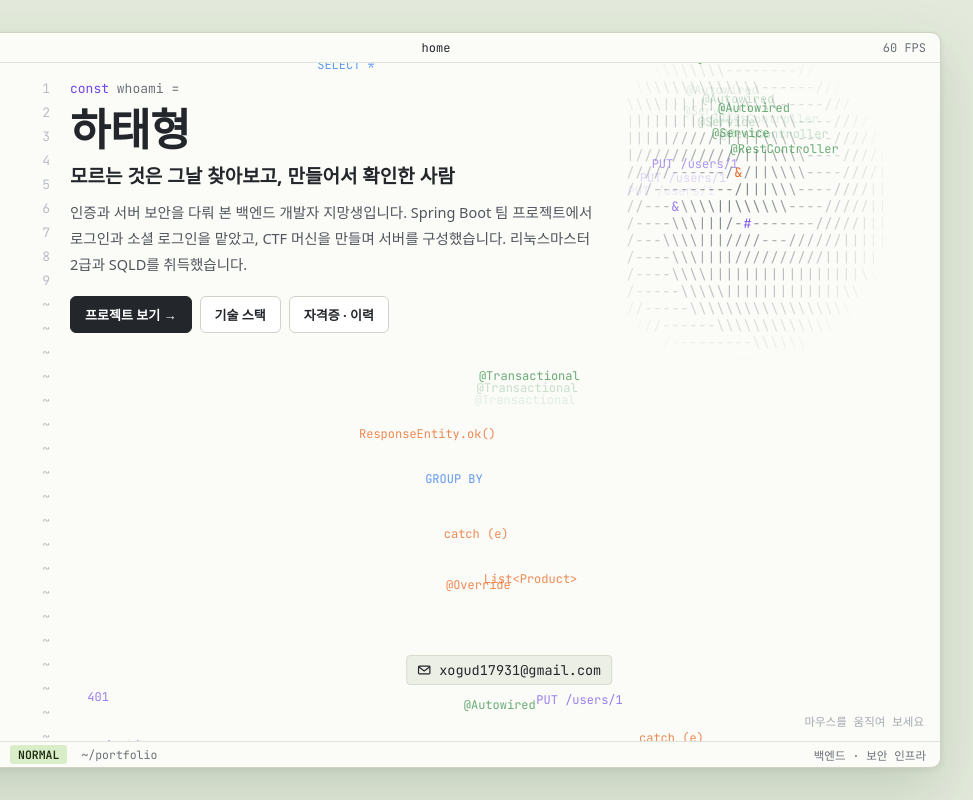
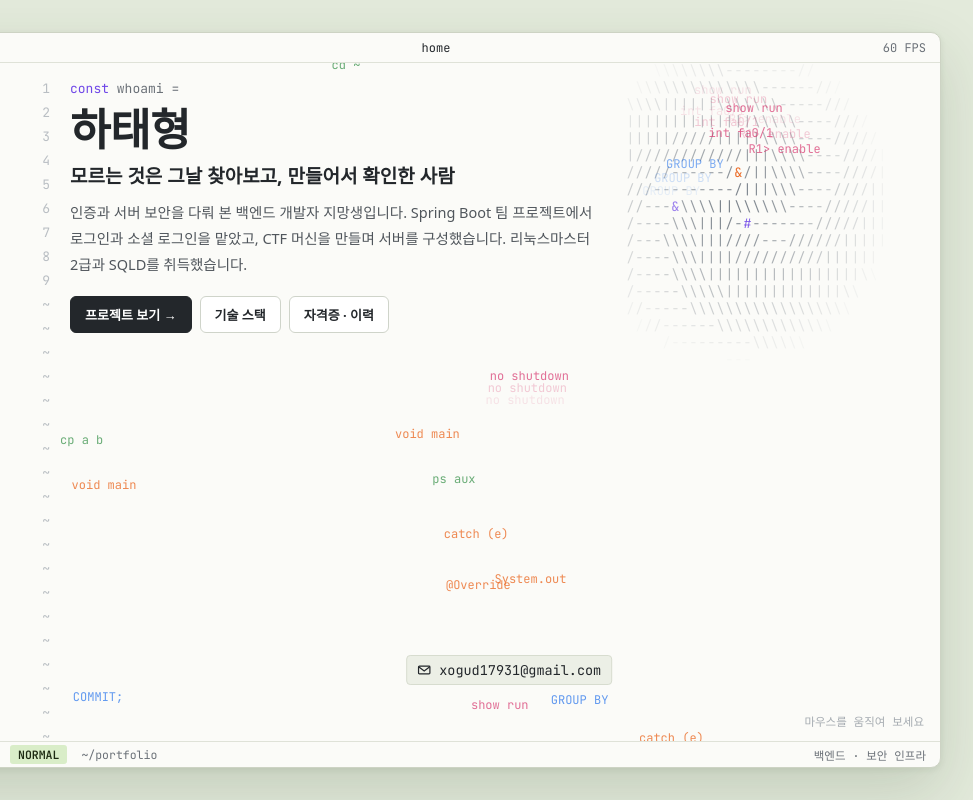
Before and after one commit to HTH-0/Portfolio, a plain HTML site: page site/index.html in a window 1280 px wide. Shown: the full height of the page, 307-1280 px from the left. Drawn offline with Linux system fonts and the light colour scheme; a web font is replaced by a local one.

Commit message:
첫 화면: 문자열을 예전 것으로 되돌리고, 멈추면 소용돌이가 한 점으로 사라지게 변경
- 백엔드 효과의 떠다니는 문자열을 보안 효과와 같은 Cisco·리눅스·SQL·Java로 되돌림
- 포인터가 멈추면 소용돌이 반지름이 줄어 한 점으로 사라진 뒤 카드(자물쇠)가 나타남
- HANDOFF.md 갱신

Co-Authored-By: Claude Opus 5.5 <noreply@anthropic.com>

```diff
--- a/site/index.html
+++ b/site/index.html
@@ -1605,12 +1605,7 @@
 
     // 패킷(보이드)
     // 떠다니는 것: Packet Tracer(Cisco IOS) 명령, 리눅스 명령, SQL, Java (색으로 종류 구분)
-    var KINDS = MODE === 'backend' ? [
-      { c: '#2b8a3e', w: ['@RestController', '@Service', '@Transactional', '@Autowired', '@GetMapping', '@Entity', '@Bean', '@Valid'] },
-      { c: '#1f6feb', w: ['SELECT *', 'WHERE id=1', 'JOIN', 'COMMIT;', 'INSERT', 'GROUP BY', 'ORDER BY'] },
-      { c: '#7048e8', w: ['GET /api/me', 'POST /login', '200 OK', '401', 'Bearer eyJ…', 'PUT /users/1', 'DELETE'] },
-      { c: '#e8590c', w: ['@Override', 'try {', 'Optional<User>', 'List<Product>', 'ResponseEntity.ok()', 'catch (e)'] }
-    ] : [
+    var KINDS = [
       { c: '#d6336c', w: ['R1> enable', 'R1# conf t', 'int fa0/1', 'no shutdown', 'show ip route', 'show run', 'router ospf 1', 'vlan 10', 'switchport mode access', 'copy run start', 'hostname R1', 'show vlan brief'] },
       { c: '#2b8a3e', w: ['cd ~', 'ls -al', 'cp a b', 'chmod 600', 'grep -r', 'ssh', 'sudo', 'ps aux', 'tail -f', 'mkdir'] },
       { c: '#1f6feb', w: ['SELECT *', 'WHERE id=1', 'JOIN', 'COMMIT;', 'INSERT', 'GROUP BY', 'ORDER BY'] },
@@ -1754,18 +1749,19 @@
     function inLockBox(x, y) { return Math.abs(x - Lc.x) < LBW * LS / 2 && Math.abs(y - Lc.y) < LBH * LS / 2; }
     function draw(t) {
       ctx.clearRect(0, 0, W, H);
-      // 1) 포인터 주변의 문자 소용돌이 (자물쇠가 생기는 자리에서는 옅어진다)
+      // 1) 포인터 주변의 문자 소용돌이. 멈추면 반지름이 줄어 한 점으로 사라지고, 그다음 자물쇠(카드)가 나타난다
       var R = Math.min(190, Math.max(120, W * .17));
-      var c0 = Math.max(0, Math.floor((P.x - R) / CW)), c1 = Math.ceil((P.x + R) / CW);
-      var r0 = Math.max(0, Math.floor((P.y - R) / CH)), r1 = Math.ceil((P.y + R) / CH);
+      var Rs = R * (1 - Math.min(1, lockAmt / .4));
+      var c0 = Math.max(0, Math.floor((P.x - Rs) / CW)), c1 = Rs < 2 ? -1 : Math.ceil((P.x + Rs) / CW);
+      var r0 = Math.max(0, Math.floor((P.y - Rs) / CH)), r1 = Math.ceil((P.y + Rs) / CH);
       var SW = '/|\\-';
       ctx.font = '13px "JetBrains Mono", Consolas, monospace';
       for (var r = r0; r <= r1; r++) for (var c = c0; c <= c1; c++) {
         var x = c * CW + CW / 2, y = r * CH + CH / 2;
         if (x > W || y > H || blocked(x, y)) continue;
         var dx = x - P.x, dy = y - P.y, d = Math.hypot(dx, dy);
-        if (d > R) continue;
-        var f = 1 - d / R, al = f * (1 - lockAmt * (inLockBox(x, y) ? 1 : .6)), col;
+        if (d > Rs) continue;
+        var f = 1 - d / Rs, al = f, col;
         if (al < .03) continue;
         var ang = Math.atan2(dy, dx) + Math.PI / 2 + t * 1.2 + d * .02;
         var ch = SW[(((ang / (Math.PI / 4)) % 4) + 4 | 0) % 4];
```
Also changed, not shown: HANDOFF.md (+4 -3 lines).
